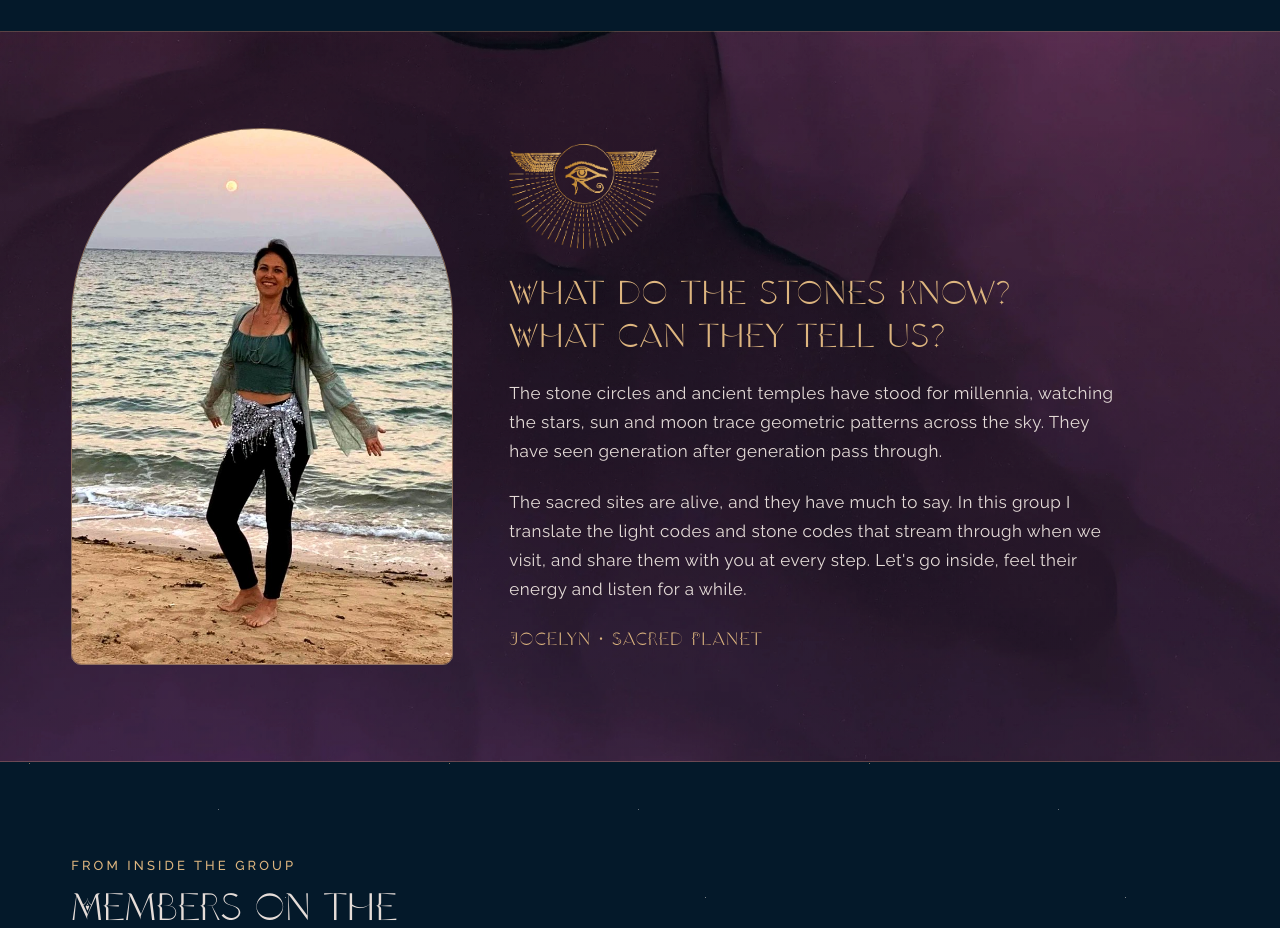
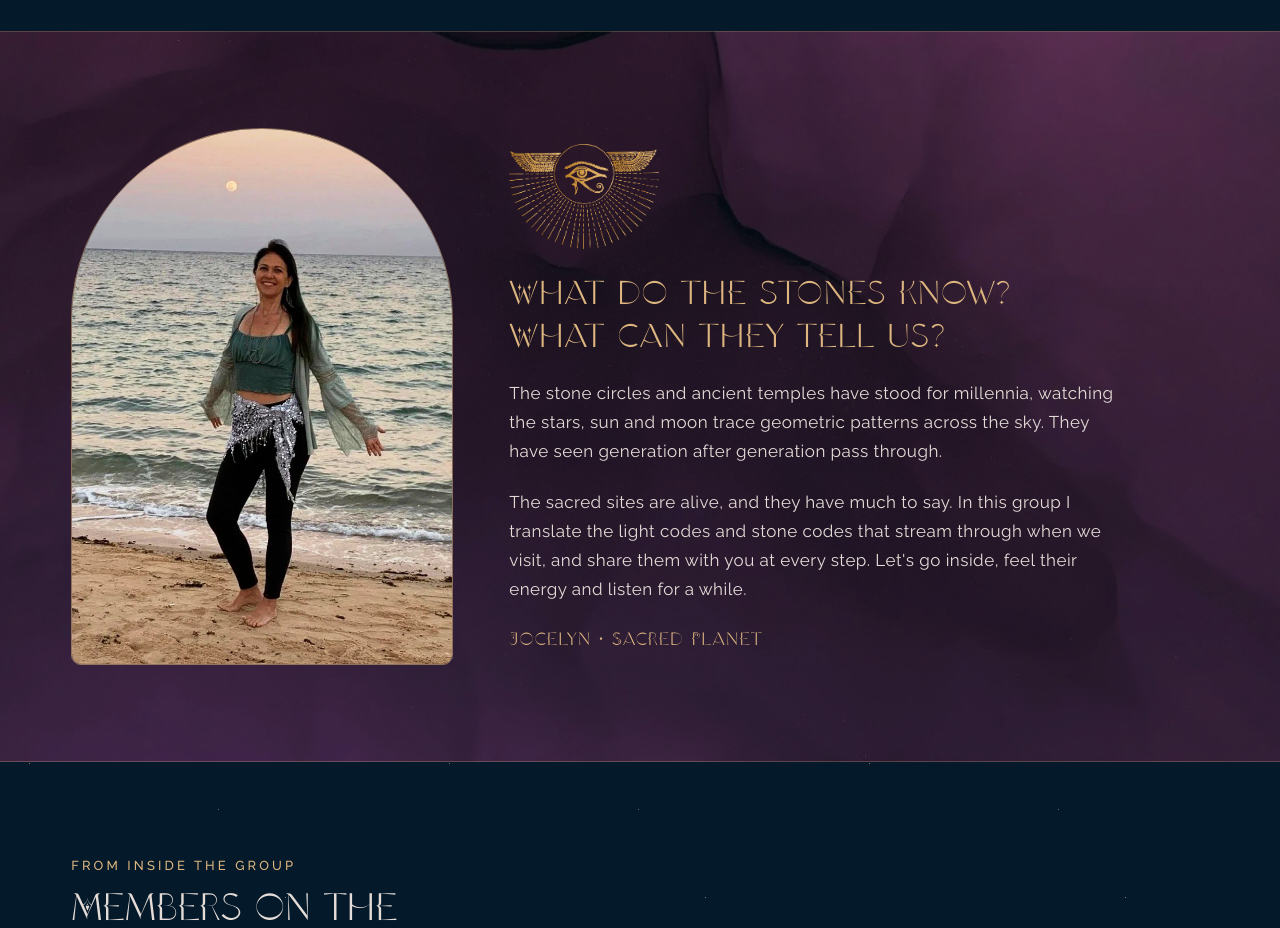
Before and after one commit to hongrosebara/thesocialtap-tests, a plain HTML site: page sacred-planet/sacred-pilgrimage-codes.html in a window 1280 px wide. Shown: the part 3760-4688 px from the top of the page. Drawn offline with nearby package versions, Linux system fonts and the light colour scheme.

Commit message:
Sacred Planet: soften Nuweiba photo brightening
Co-Authored-By: Claude Opus 5.5 <noreply@anthropic.com>

```diff
--- a/sacred-planet/sacred-pilgrimage-codes.html
+++ b/sacred-planet/sacred-pilgrimage-codes.html
@@ -220,7 +220,7 @@ html{scroll-behavior:smooth}
   <!-- The stones speak -->
   <section class="ink-magenta" style=" border-top: 1px solid rgba(221,181,127,.25); border-bottom: 1px solid rgba(221,181,127,.25)">
     <div style="max-width: 1240px; margin: 0 auto; padding-inline: max(16px, 4vw); padding-block: 96px; box-sizing: border-box; display: flex; flex-wrap: wrap; align-items: center; gap: 56px">
-      <img loading="lazy" src="assets/59c83b8845cadb258dd361e5282246d8-v2.jpg" alt="Jocelyn on the shore at Nuweiba, Egypt" style="flex: 0 1 380px; width: 380px; max-width: 100%; min-width: 0; aspect-ratio: 730 / 1028; object-fit: cover; display: block; border-radius: 190px 190px 10px 10px; border: 1px solid rgba(221,181,127,.55)">
+      <img loading="lazy" src="assets/59c83b8845cadb258dd361e5282246d8-v3.jpg" alt="Jocelyn on the shore at Nuweiba, Egypt" style="flex: 0 1 380px; width: 380px; max-width: 100%; min-width: 0; aspect-ratio: 730 / 1028; object-fit: cover; display: block; border-radius: 190px 190px 10px 10px; border: 1px solid rgba(221,181,127,.55)">
       <div style="flex: 1.3 1 440px; min-width: 0; display: flex; flex-direction: column; gap: 22px">
         <img loading="lazy" src="assets/9b1605270c82b1c3761334a87a10a89d.png" alt="" aria-hidden="true" style="width: 150px; height: auto; display: block">
     <p style="margin: 0; font-family: 'Nomad', Georgia, serif; font-size: clamp(24px, 2.6vw, 34px); line-height: 1.3; letter-spacing: 0.04em; color: #DDB57F; text-wrap: balance">What do the stones know? What can they tell us?</p>
@@ -458,7 +458,7 @@ html{scroll-behavior:smooth}
 
   <!-- The stones speak -->
   <section class="ink-magenta" style=" border-top: 1px solid rgba(221,181,127,.25); border-bottom: 1px solid rgba(221,181,127,.25); padding: 80px 48px; display: flex; flex-direction: column; align-items: center; gap: 36px; text-align: center">
-    <img loading="lazy" src="assets/59c83b8845cadb258dd361e5282246d8-v2.jpg" alt="Jocelyn on the shore at Nuweiba, Egypt" style="flex: 0 1 320px; width: 320px; max-width: 100%; max-width: 100%; min-width: 0; aspect-ratio: 730 / 1028; object-fit: cover; display: block; border-radius: 160px 160px 10px 10px; border: 1px solid rgba(221,181,127,.55)">
+    <img loading="lazy" src="assets/59c83b8845cadb258dd361e5282246d8-v3.jpg" alt="Jocelyn on the shore at Nuweiba, Egypt" style="flex: 0 1 320px; width: 320px; max-width: 100%; max-width: 100%; min-width: 0; aspect-ratio: 730 / 1028; object-fit: cover; display: block; border-radius: 160px 160px 10px 10px; border: 1px solid rgba(221,181,127,.55)">
     <img loading="lazy" src="assets/9b1605270c82b1c3761334a87a10a89d.png" alt="" aria-hidden="true" style="width: 150px; height: auto; display: block">
     <p style="margin: 0; font-family: 'Nomad', Georgia, serif; font-size: 30px; line-height: 1.3; letter-spacing: 0.04em; color: #DDB57F; max-width: 20ch">What do the stones know? What can they tell us?</p>
     <p style="margin: 0; font-size: 17px; line-height: 1.7; max-width: 56ch">The stone circles and ancient temples have stood for millennia, watching the stars, sun and moon trace geometric patterns across the sky. They have seen generation after generation pass through.</p>
@@ -662,7 +662,7 @@ html{scroll-behavior:smooth}
 
   <!-- The stones speak -->
   <section class="ink-magenta" style=" border-top: 1px solid rgba(221,181,127,.25); border-bottom: 1px solid rgba(221,181,127,.25); padding: 56px 20px; display: flex; flex-direction: column; align-items: center; gap: 22px; text-align: center">
-    <img loading="lazy" src="assets/59c83b8845cadb258dd361e5282246d8-v2.jpg" alt="Jocelyn on the shore at Nuweiba, Egypt" style="flex: 0 1 240px; width: 240px; max-width: 100%; min-width: 0; aspect-ratio: 730 / 1028; object-fit: cover; display: block; border-radius: 120px 120px 10px 10px; border: 1px solid rgba(221,181,127,.55)">
+    <img loading="lazy" src="assets/59c83b8845cadb258dd361e5282246d8-v3.jpg" alt="Jocelyn on the shore at Nuweiba, Egypt" style="flex: 0 1 240px; width: 240px; max-width: 100%; min-width: 0; aspect-ratio: 730 / 1028; object-fit: cover; display: block; border-radius: 120px 120px 10px 10px; border: 1px solid rgba(221,181,127,.55)">
     <img loading="lazy" src="assets/9b1605270c82b1c3761334a87a10a89d.png" alt="" aria-hidden="true" style="width: 120px; height: auto; display: block">
     <p style="margin: 0; font-family: 'Nomad', Georgia, serif; font-size: 24px; line-height: 1.3; letter-spacing: 0.04em; color: #DDB57F">What do the stones know? What can they tell us?</p>
     <p style="margin: 0; font-size: 16px; line-height: 1.75; text-align: left">The stone circles and ancient temples have stood for millennia, watching the stars, sun and moon trace geometric patterns across the sky.</p>
```
Also changed, not shown: sacred-planet/assets/59c83b8845cadb258dd361e5282246d8-v2.jpg (deleted), sacred-planet/assets/59c83b8845cadb258dd361e5282246d8-v3.jpg (added).
